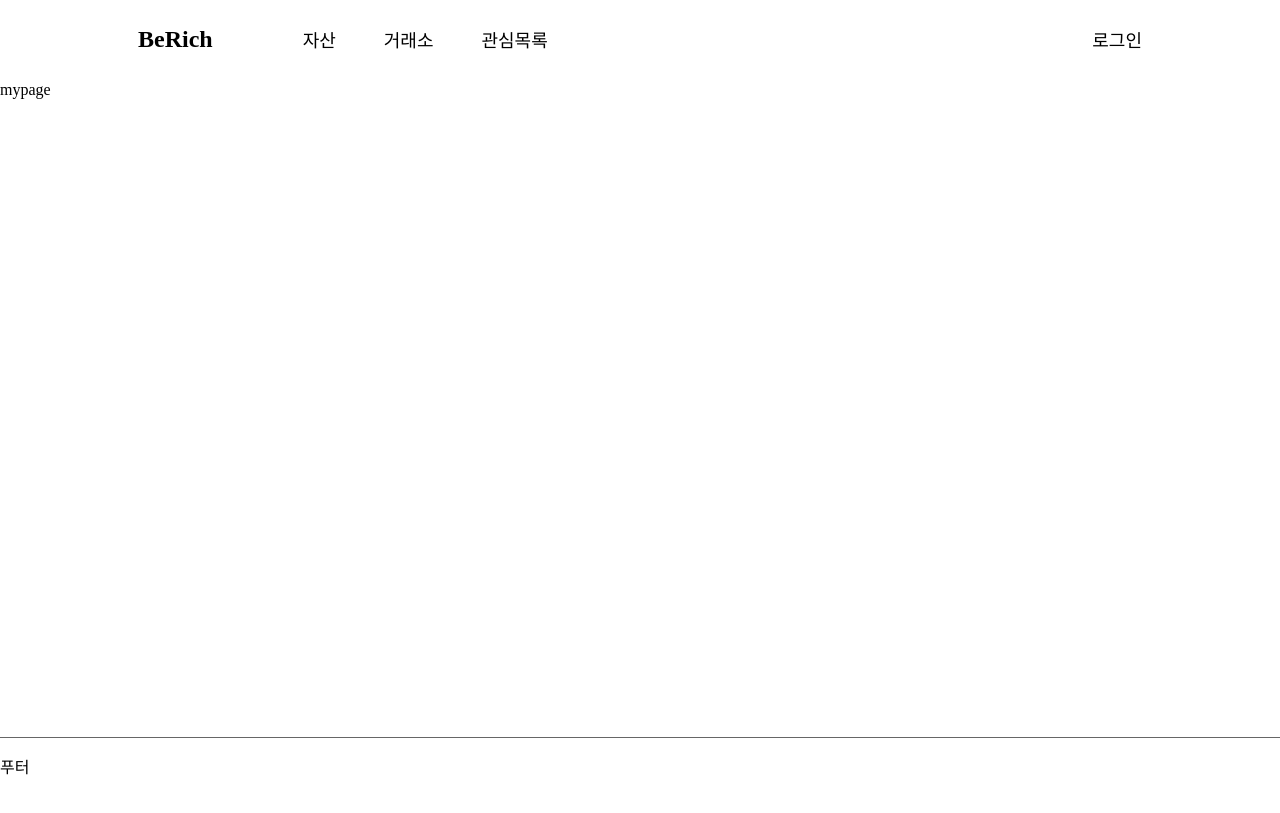
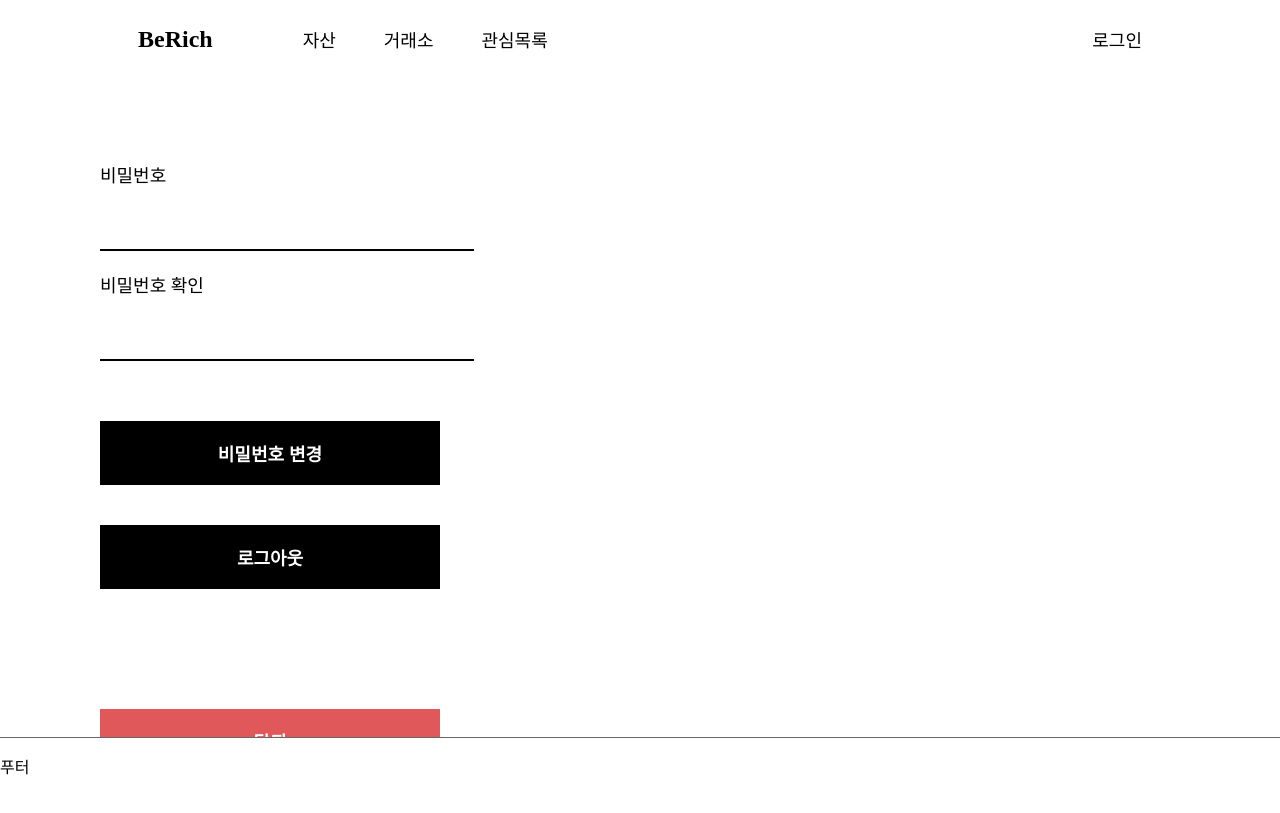
Before and after one commit to hwnim5324/BeRich, a React (Create React App) app: page /mypage in a window 1280 px wide. Built offline with nearby package versions, Linux system fonts and the light colour scheme; a web font is replaced by a local one.

Commit message:
mypage ui done.

```diff
--- a/src/components/pages/Mypage.tsx
+++ b/src/components/pages/Mypage.tsx
@@ -1,10 +1,26 @@
-import React from "react";
+import React, { useState } from "react";
+
+import '../../styles/pages/Mypage.scss';
 
 const MyPage = () : JSX.Element => {
+
+    const [pw, setPw] = useState('');
+    const [check, setCheck] = useState('');
+
     return (
-        <>
-            mypage
-        </>
+        <section id="Mypage">
+            <div id='password-input'>
+                <label>비밀번호</label>
+                <input type='password' onChange={(e)=>{setPw(e.target.value);}}/>
+            </div>
+            <div id='password-input'>
+                <label>비밀번호 확인</label>
+                <input type='password' onChange={(e)=>{setCheck(e.target.value);}}/>
+            </div>
+            <button id="btn-change">비밀번호 변경</button>
+            <button id="btn-logout">로그아웃</button>
+            <button id="btn-quit">탈퇴</button>
+        </section>
     );
 }
 
--- /dev/null
+++ b/src/styles/pages/Mypage.scss
@@ -0,0 +1,92 @@
+#Mypage{
+    padding-top: 80px;
+    padding-left: 100px;
+
+    #password-input{
+        label{
+            font-size: 18px;
+            display: block;
+        }
+
+        input{
+            width: 360px;
+            height: 40px;
+
+            font-size: 18px;
+            padding-left: 12px;
+            margin: 20px 0 20px 0;
+
+            border: none;
+            border-bottom: 2px solid black;
+
+            &:focus{
+                outline: none;
+            }
+        }
+    }
+
+    #btn{
+        &-change{
+            display: block;
+
+            font-size: 18px;
+            font-weight: bold;
+
+            width: 340px;
+            height: 64px;
+
+            margin: 40px 0 40px 0;
+
+            background-color: black;
+            color: white;
+            border: 0;
+
+            &:hover{
+                cursor: pointer;
+                background-color: #444444;
+            }
+        }
+
+        &-logout{
+            display: block;
+
+            font-size: 18px;
+            font-weight: bold;
+
+            width: 340px;
+            height: 64px;
+
+            margin: 40px 0 40px 0;
+
+            background-color: black;
+            color: white;
+            border: 0;
+
+            &:hover{
+                cursor: pointer;
+                background-color: #444444;
+            }
+        }
+
+        &-quit{
+            display: block;
+
+            font-size: 18px;
+            font-weight: bold;
+
+            width: 340px;
+            height: 64px;
+
+            margin: 120px 0 40px 0;
+
+            background-color: #E0585A;
+            color: white;
+            border: 0;
+
+            &:hover{
+                cursor: pointer;
+                background-color: #db4345;
+            }
+        }
+    }
+}
```
